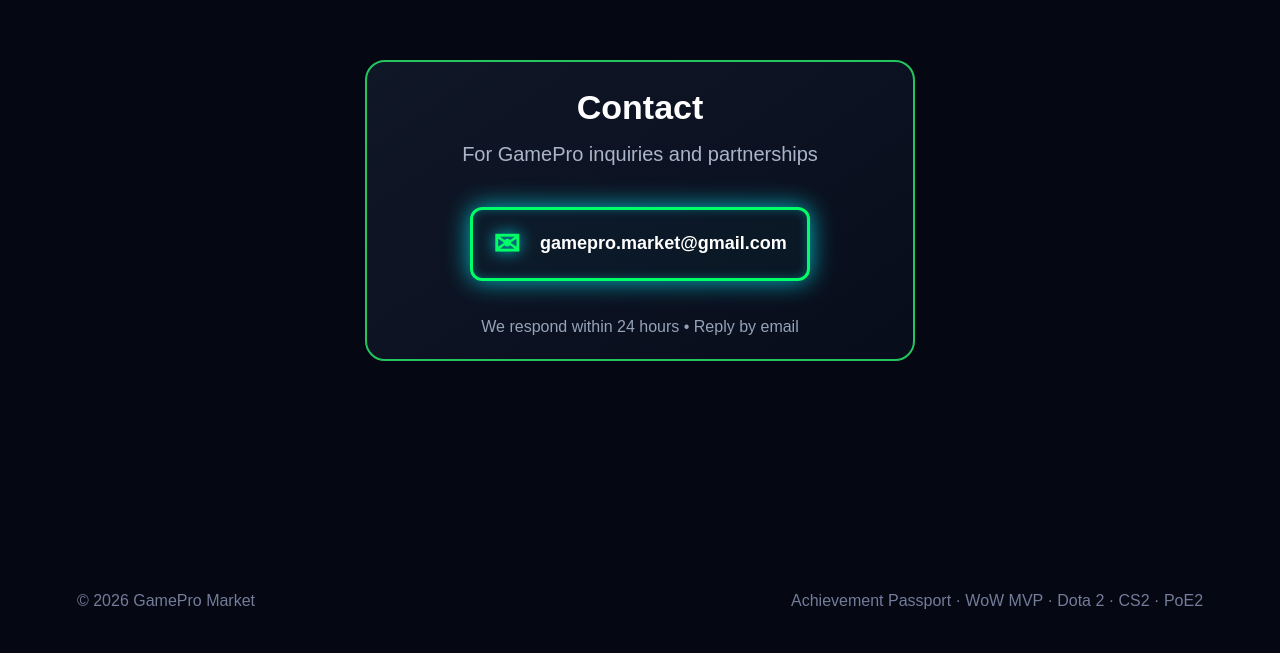
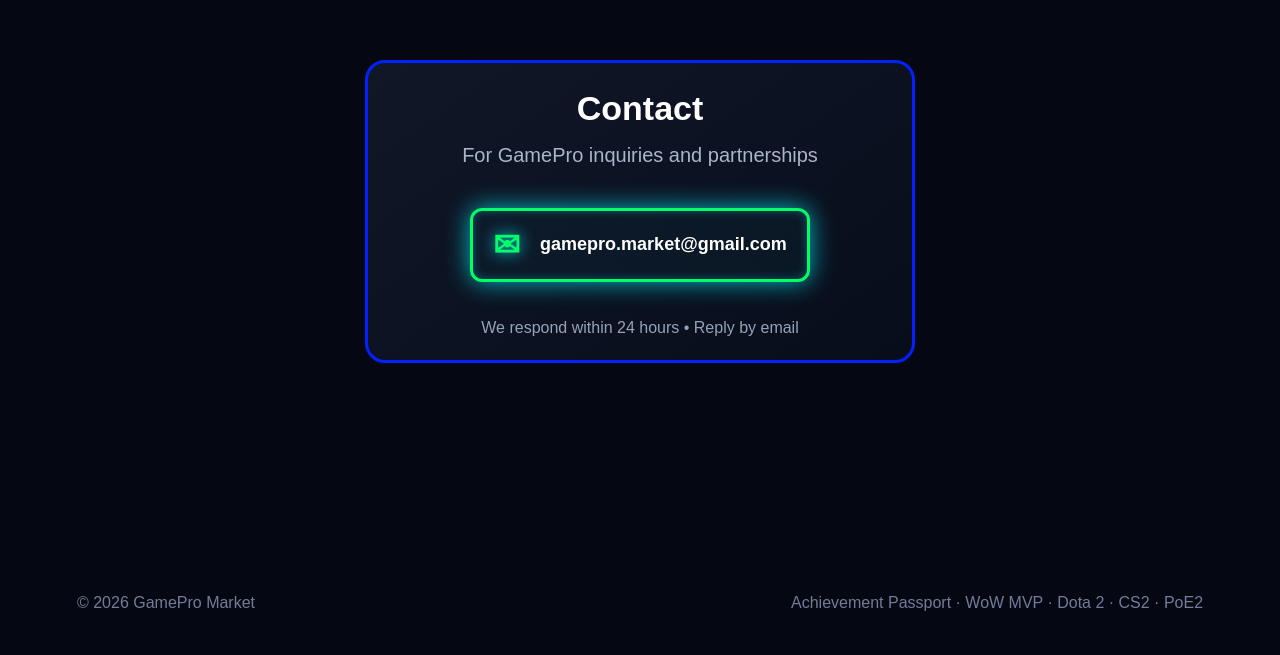
Before and after one commit to vesttrading/gamepro-market, a Next.js app: page / in a window 1280 px wide. Shown: the part 2233-2888 px from the top of the page. Built offline with nearby package versions, Linux system fonts and the light colour scheme; no server answers.

Commit message:
Update border color in page component
Change border color from green to blue.

```diff
--- a/app/page.tsx
+++ b/app/page.tsx
@@ -1087,7 +1087,7 @@ if (!battlenetId) {
   <div
     style={{
       background: "linear-gradient(145deg, #101727, #080d1b)",
-      border: "2px solid #22c55e",
+      border: "3px solid #0022ff",
       borderRadius: 20,          // Делаем скругление чуть аккуратнее (было 32)
       padding: "20px 24px",      // Сильно уменьшаем высоту карточки (было 38px)
       textAlign: "center",
```
